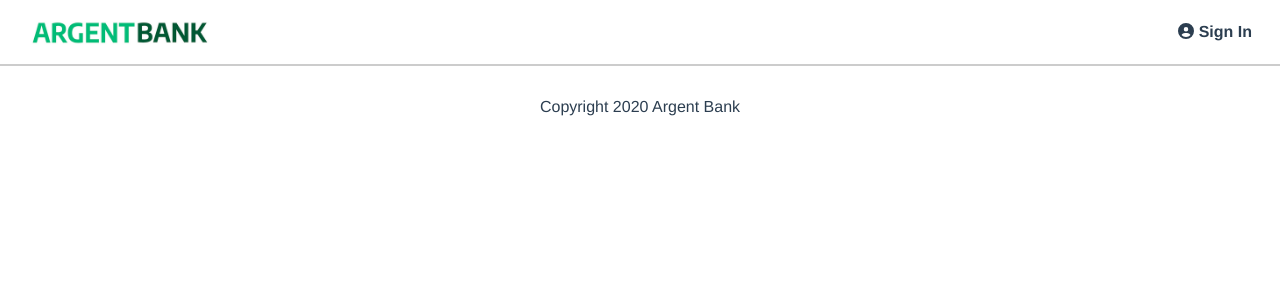
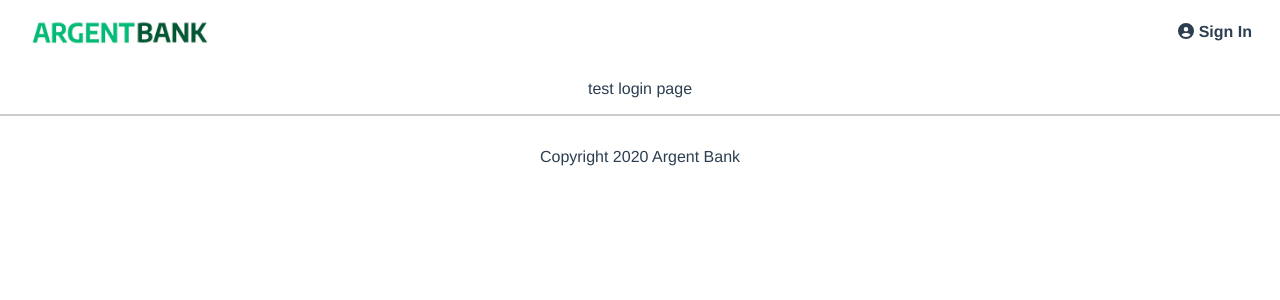
Before and after one commit to Ulysse37/ArgentBank, a React (Create React App) app in the folder ui/: page /login in a window 1280 px wide. Shown: the top 300 px of the page. Built offline with nearby package versions, Linux system fonts and the light colour scheme.

Commit message:
routing de la login page au clic sur  sign in

```diff
--- a/ui/src/components/navbar/NavBar.jsx
+++ b/ui/src/components/navbar/NavBar.jsx
@@ -3,6 +3,7 @@ import logo from '../../assets/argentBankLogo.png';
 import './navbar.css';
 import { FontAwesomeIcon } from '@fortawesome/react-fontawesome'
 import { faCircleUser } from '@fortawesome/free-solid-svg-icons'
+import { Link } from 'react-router-dom';
 
 
 function NavBar() {
@@ -17,10 +18,10 @@ function NavBar() {
           </a>
       </li>
       <li>
-          <a className="main-nav-item" href="./sign-in.html">
+          <Link to="/Login" className="main-nav-item">
           <FontAwesomeIcon className="singup-icon" icon={faCircleUser}/>
             Sign In
-          </a>
+          </Link>
       </li>
       </ul>
     </nav>
--- a/ui/src/index.js
+++ b/ui/src/index.js
@@ -6,6 +6,7 @@ import reportWebVitals from './reportWebVitals';
 import { BrowserRouter as Router, Routes, Route } from 'react-router-dom'
 import NavBar from './components/navbar/NavBar.jsx';
 import Home from './pages/home/Home.jsx';
+import Login from './pages/login/Login.jsx';
 import Footer from './components/footer/Footer.jsx';
 
 const root = ReactDOM.createRoot(document.getElementById('root'));
@@ -15,7 +16,7 @@ root.render(
       <NavBar />
       <Routes>
         <Route path="/" element={<Home />}></Route>
-        {/* <Route path="/login" element={<Login />}></Route> */}
+        <Route path="/login" element={<Login />}></Route>
         {/* <Route path="/profile/:id" element={<Profile />}></Route> */}
       </Routes>
       <Footer />
--- /dev/null
+++ b/ui/src/pages/login/Login.jsx
@@ -0,0 +1,13 @@
+import './login.css';
+
+
+function Login() {
+
+  return (
+    <main>
+      <p>test login page</p>
+    </main>
+  );
+}
+
+export default Login;
```
Also changed, not shown: ui/src/pages/login/login.css (added).
